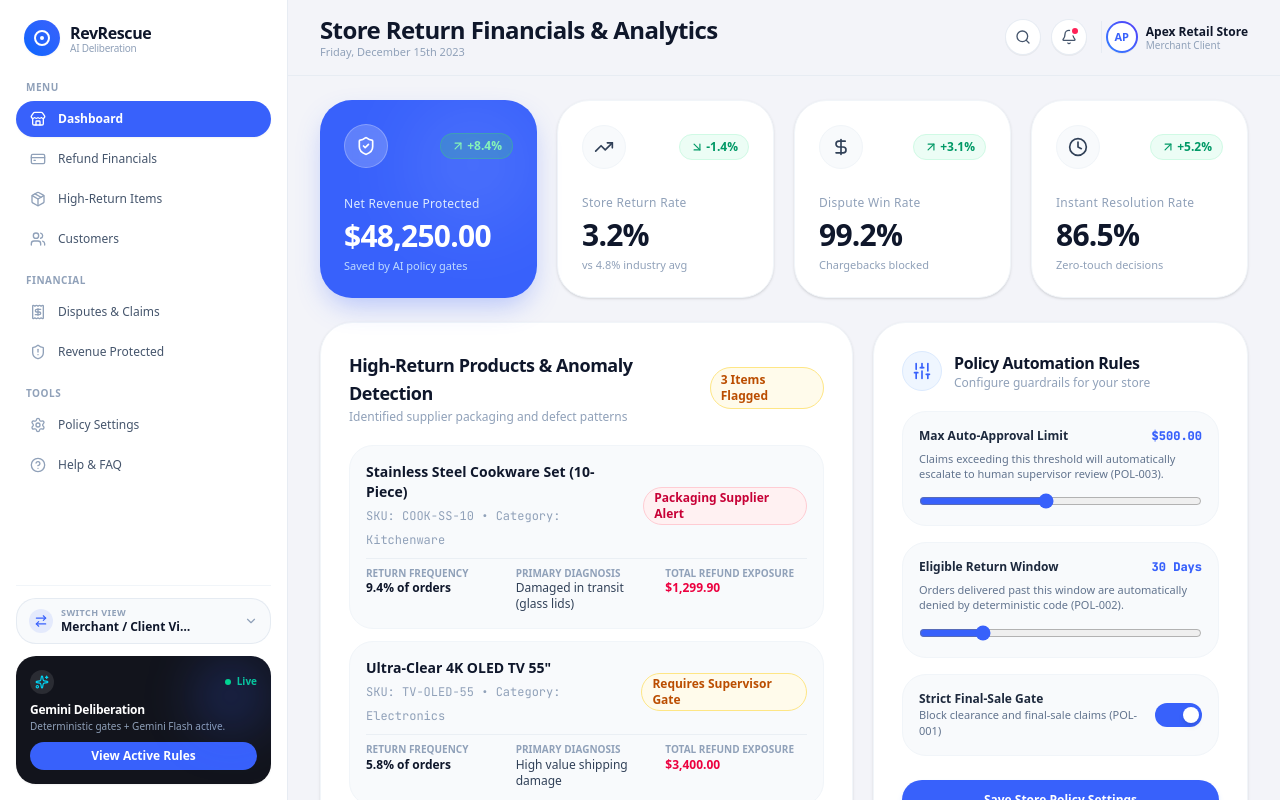
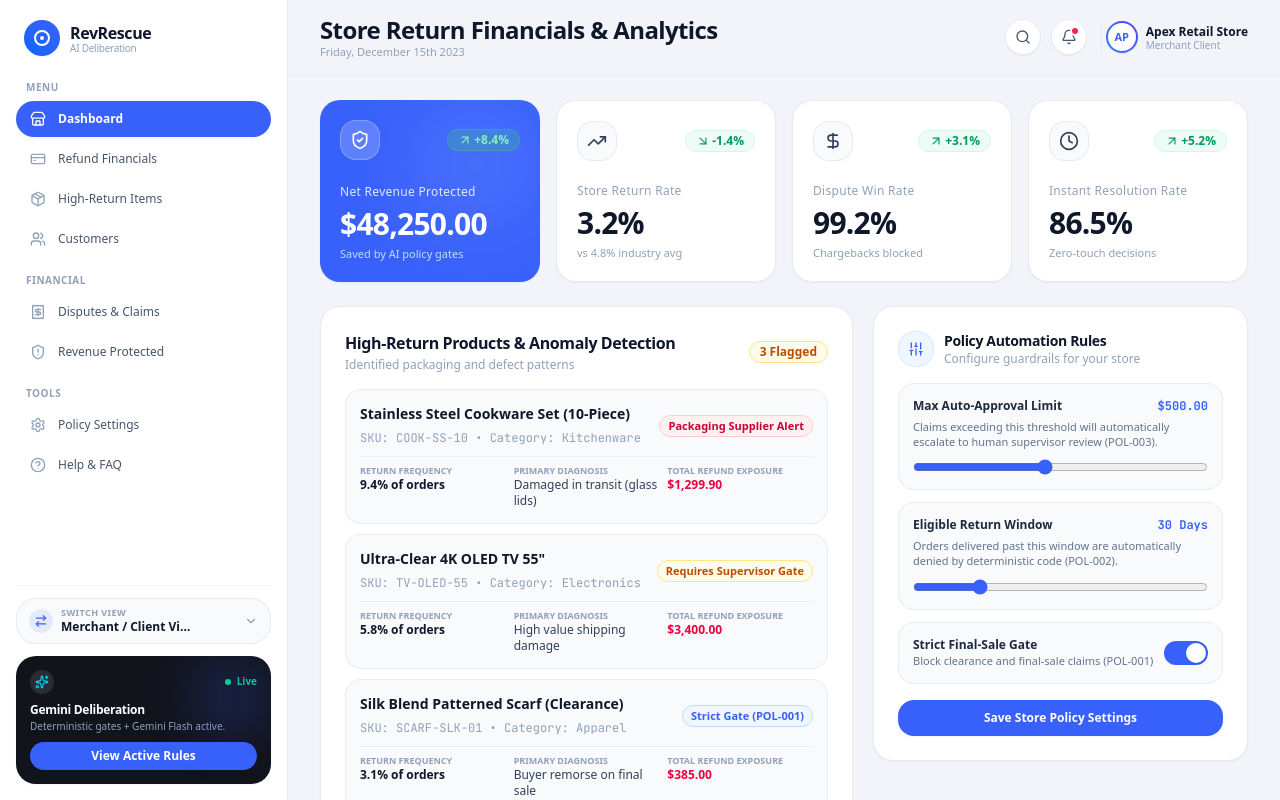
Before and after one commit to chrisokoriedev/RefundRescue, a Next.js app in the folder frontend/: page /merchant in a window 1280 px wide. Shown: the top 800 px of the page. Built offline with nearby package versions, Linux system fonts and the light colour scheme.

Commit message:
feat: add core frontend pages and UI components for admin, merchant, dealdeck, and policy modules

```diff
--- a/frontend/src/app/merchant/page.tsx
+++ b/frontend/src/app/merchant/page.tsx
@@ -5,15 +5,12 @@ import { DealDeckShell } from '../../components/layout/DealDeckShell';
 import {
   ShieldCheck,
   TrendingUp,
-  AlertTriangle,
-  Package,
   DollarSign,
   ArrowUpRight,
   ArrowDownRight,
   Sliders,
   CheckCircle,
-  Clock,
-  Sparkles
+  Clock
 } from 'lucide-react';
 
 export default function MerchantPortalPage() {
@@ -70,26 +67,26 @@ export default function MerchantPortalPage() {
         role: 'Merchant Client'
       }}
     >
-      {/* Top 4 KPI Cards in DealDeck Style */}
-      <div className="grid grid-cols-1 sm:grid-cols-2 lg:grid-cols-4 gap-4 sm:gap-5">
+      {/* Top 4 KPI Cards in DealDeck / Apple UI Style */}
+      <div className="grid grid-cols-1 sm:grid-cols-2 lg:grid-cols-4 gap-4">
 
         {/* Card 1: Vibrant Blue Card (Revenue Saved) */}
-        <div className="bg-[#3861FB] text-white rounded-3xl p-6 shadow-[0_12px_28px_-6px_rgba(56,97,251,0.35)] relative overflow-hidden flex flex-col justify-between">
+        <div className="bg-[#3861FB] text-white rounded-xl p-5 shadow-xs relative overflow-hidden flex flex-col justify-between">
           <div className="absolute top-0 right-0 w-32 h-32 bg-white/10 rounded-full blur-2xl pointer-events-none"></div>
 
           <div className="flex items-center justify-between">
-            <div className="w-11 h-11 rounded-2xl bg-white/20 backdrop-blur-xs flex items-center justify-center text-white border border-white/25">
+            <div className="w-10 h-10 rounded-lg bg-white/20 backdrop-blur-xs flex items-center justify-center text-white border border-white/25">
               <ShieldCheck className="w-5 h-5" />
             </div>
-            <span className="inline-flex items-center gap-0.5 text-xs font-bold px-2.5 py-1 rounded-full bg-[#2ECC71]/25 text-[#7DF3B2] border border-[#2ECC71]/35">
+            <span className="inline-flex items-center gap-0.5 text-xs font-bold px-2.5 py-0.5 rounded-full bg-[#2ECC71]/25 text-[#7DF3B2] border border-[#2ECC71]/35">
               <ArrowUpRight className="w-3.5 h-3.5" />
               <span>+8.4%</span>
             </span>
           </div>
 
-          <div className="mt-5">
+          <div className="mt-4">
             <span className="text-xs text-blue-100 font-medium tracking-wide">Net Revenue Protected</span>
-            <div className="text-3xl font-extrabold tracking-tight text-white mt-1">
+            <div className="text-2xl sm:text-3xl font-extrabold tracking-tight text-white mt-1">
               $48,250.00
             </div>
             <span className="text-[11px] text-blue-200 mt-1 block">Saved by AI policy gates</span>
@@ -97,20 +94,20 @@ export default function MerchantPortalPage() {
         </div>
 
         {/* Card 2: Return Rate */}
-        <div className="bg-white rounded-3xl p-6 shadow-sm border border-slate-100 flex flex-col justify-between">
+        <div className="bg-white rounded-xl p-5 shadow-xs border border-slate-200/80 flex flex-col justify-between">
           <div className="flex items-center justify-between">
-            <div className="w-11 h-11 rounded-2xl bg-slate-50 border border-slate-100 flex items-center justify-center text-slate-700">
+            <div className="w-10 h-10 rounded-lg bg-slate-50 border border-slate-200/80 flex items-center justify-center text-slate-700">
               <TrendingUp className="w-5 h-5" />
             </div>
-            <span className="inline-flex items-center gap-0.5 text-xs font-bold px-2.5 py-1 rounded-full bg-emerald-50 text-emerald-600 border border-emerald-100">
+            <span className="inline-flex items-center gap-0.5 text-xs font-bold px-2.5 py-0.5 rounded-full bg-emerald-50 text-emerald-600 border border-emerald-100">
               <ArrowDownRight className="w-3.5 h-3.5" />
               <span>-1.4%</span>
             </span>
           </div>
 
-          <div className="mt-5">
+          <div className="mt-4">
             <span className="text-xs text-slate-400 font-medium tracking-wide">Store Return Rate</span>
-            <div className="text-3xl font-extrabold tracking-tight text-slate-900 mt-1">
+            <div className="text-2xl sm:text-3xl font-extrabold tracking-tight text-slate-900 mt-1">
               3.2%
             </div>
             <span className="text-[11px] text-slate-400 mt-1 block">vs 4.8% industry avg</span>
@@ -118,20 +115,20 @@ export default function MerchantPortalPage() {
         </div>
 
         {/* Card 3: Dispute Win Rate */}
-        <div className="bg-white rounded-3xl p-6 shadow-sm border border-slate-100 flex flex-col justify-between">
+        <div className="bg-white rounded-xl p-5 shadow-xs border border-slate-200/80 flex flex-col justify-between">
           <div className="flex items-center justify-between">
-            <div className="w-11 h-11 rounded-2xl bg-slate-50 border border-slate-100 flex items-center justify-center text-slate-700">
+            <div className="w-10 h-10 rounded-lg bg-slate-50 border border-slate-200/80 flex items-center justify-center text-slate-700">
               <DollarSign className="w-5 h-5" />
             </div>
-            <span className="inline-flex items-center gap-0.5 text-xs font-bold px-2.5 py-1 rounded-full bg-emerald-50 text-emerald-600 border border-emerald-100">
+            <span className="inline-flex items-center gap-0.5 text-xs font-bold px-2.5 py-0.5 rounded-full bg-emerald-50 text-emerald-600 border border-emerald-100">
               <ArrowUpRight className="w-3.5 h-3.5" />
               <span>+3.1%</span>
             </span>
           </div>
 
-          <div className="mt-5">
+          <div className="mt-4">
             <span className="text-xs text-slate-400 font-medium tracking-wide">Dispute Win Rate</span>
-            <div className="text-3xl font-extrabold tracking-tight text-slate-900 mt-1">
+            <div className="text-2xl sm:text-3xl font-extrabold tracking-tight text-slate-900 mt-1">
               99.2%
             </div>
             <span className="text-[11px] text-slate-400 mt-1 block">Chargebacks blocked</span>
@@ -139,20 +136,20 @@ export default function MerchantPortalPage() {
         </div>
 
         {/* Card 4: Automated Resolution */}
-        <div className="bg-white rounded-3xl p-6 shadow-sm border border-slate-100 flex flex-col justify-between">
+        <div className="bg-white rounded-xl p-5 shadow-xs border border-slate-200/80 flex flex-col justify-between">
           <div className="flex items-center justify-between">
-            <div className="w-11 h-11 rounded-2xl bg-slate-50 border border-slate-100 flex items-center justify-center text-slate-700">
+            <div className="w-10 h-10 rounded-lg bg-slate-50 border border-slate-200/80 flex items-center justify-center text-slate-700">
               <Clock className="w-5 h-5" />
             </div>
-            <span className="inline-flex items-center gap-0.5 text-xs font-bold px-2.5 py-1 rounded-full bg-emerald-50 text-emerald-600 border border-emerald-100">
+            <span className="inline-flex items-center gap-0.5 text-xs font-bold px-2.5 py-0.5 rounded-full bg-emerald-50 text-emerald-600 border border-emerald-100">
               <ArrowUpRight className="w-3.5 h-3.5" />
               <span>+5.2%</span>
             </span>
           </div>
 
-          <div className="mt-5">
+          <div className="mt-4">
             <span className="text-xs text-slate-400 font-medium tracking-wide">Instant Resolution Rate</span>
-            <div className="text-3xl font-extrabold tracking-tight text-slate-900 mt-1">
+            <div className="text-2xl sm:text-3xl font-extrabold tracking-tight text-slate-900 mt-1">
               86.5%
             </div>
             <span className="text-[11px] text-slate-400 mt-1 block">Zero-touch decisions</span>
@@ -165,44 +162,44 @@ export default function MerchantPortalPage() {
       <div className="grid grid-cols-1 lg:grid-cols-12 gap-5 items-start">
 
         {/* Left Column: High-Return Product Inventory */}
-        <div className="lg:col-span-7 bg-white rounded-3xl p-6 sm:p-7 shadow-sm border border-slate-100 flex flex-col gap-5">
+        <div className="lg:col-span-7 bg-white rounded-xl p-5 sm:p-6 shadow-xs border border-slate-200/80 flex flex-col gap-4">
           <div className="flex items-center justify-between">
             <div>
-              <h3 className="text-lg font-bold text-slate-900 tracking-tight">High-Return Products & Anomaly Detection</h3>
-              <p className="text-xs text-slate-400 mt-0.5">Identified supplier packaging and defect patterns</p>
+              <h3 className="text-base font-bold text-slate-900 tracking-tight">High-Return Products & Anomaly Detection</h3>
+              <p className="text-xs text-slate-400 mt-0.5">Identified packaging and defect patterns</p>
             </div>
-            <span className="px-2.5 py-1 rounded-full bg-amber-50 text-amber-700 border border-amber-200 text-xs font-bold">
-              3 Items Flagged
+            <span className="px-2.5 py-0.5 rounded-md bg-amber-50 text-amber-700 border border-amber-200 text-xs font-bold">
+              3 Flagged
             </span>
           </div>
 
-          <div className="flex flex-col gap-3">
+          <div className="flex flex-col gap-2.5">
             {highReturnItems.map((item, idx) => (
               <div
                 key={idx}
-                className="p-4 rounded-2xl bg-slate-50 border border-slate-100 flex flex-col gap-2 hover:bg-slate-100/70 transition-colors"
+                className="p-3.5 rounded-lg bg-slate-50 border border-slate-200/70 flex flex-col gap-2 hover:bg-slate-100/70 transition-colors"
               >
-                <div className="flex flex-col sm:flex-row sm:items-center justify-between gap-2">
+                <div className="flex flex-col sm:flex-row sm:items-center justify-between gap-1.5">
                   <div>
                     <h4 className="font-bold text-sm text-slate-900">{item.name}</h4>
                     <span className="text-xs text-slate-400 font-mono">SKU: {item.sku} • Category: {item.category}</span>
                   </div>
-                  <span className={`px-2.5 py-0.5 rounded-full text-xs font-bold border ${item.statusColor}`}>
+                  <span className={`px-2 py-0.5 rounded-md text-[11px] font-bold border ${item.statusColor}`}>
                     {item.status}
                   </span>
                 </div>
 
                 <div className="grid grid-cols-1 sm:grid-cols-3 gap-2 pt-2 border-t border-slate-200/60 text-xs">
                   <div>
-                    <span className="text-slate-400 block text-[10px] uppercase font-bold">Return Frequency</span>
+                    <span className="text-slate-400 block text-[9px] uppercase font-bold">Return Frequency</span>
                     <strong className="text-slate-900">{item.returnRate} of orders</strong>
                   </div>
                   <div>
-                    <span className="text-slate-400 block text-[10px] uppercase font-bold">Primary Diagnosis</span>
+                    <span className="text-slate-400 block text-[9px] uppercase font-bold">Primary Diagnosis</span>
                     <span className="text-slate-700 font-medium">{item.primaryReason}</span>
                   </div>
                   <div>
-                    <span className="text-slate-400 block text-[10px] uppercase font-bold">Total Refund Exposure</span>
+                    <span className="text-slate-400 block text-[9px] uppercase font-bold">Total Refund Exposure</span>
                     <strong className="text-rose-600 font-bold">{item.financialImpact}</strong>
                   </div>
                 </div>
@@ -212,23 +209,23 @@ export default function MerchantPortalPage() {
         </div>
 
         {/* Right Column: Return Policy Automation Controls */}
-        <div className="lg:col-span-5 bg-white rounded-3xl p-6 sm:p-7 shadow-sm border border-slate-100 flex flex-col gap-5">
-          <div className="flex items-center gap-3">
-            <div className="w-10 h-10 rounded-2xl bg-blue-50 text-[#3861FB] border border-blue-100 flex items-center justify-center">
-              <Sliders className="w-5 h-5" />
+        <div className="lg:col-span-5 bg-white rounded-xl p-5 sm:p-6 shadow-xs border border-slate-200/80 flex flex-col gap-4">
+          <div className="flex items-center gap-2.5">
+            <div className="w-9 h-9 rounded-lg bg-blue-50 text-[#3861FB] border border-blue-100 flex items-center justify-center">
+              <Sliders className="w-4 h-4" />
             </div>
             <div>
-              <h3 className="text-base font-bold text-slate-900 tracking-tight">Policy Automation Rules</h3>
+              <h3 className="text-sm font-bold text-slate-900 tracking-tight">Policy Automation Rules</h3>
               <p className="text-xs text-slate-400">Configure guardrails for your store</p>
             </div>
           </div>
 
-          <div className="flex flex-col gap-4 text-xs">
+          <div className="flex flex-col gap-3 text-xs">
             {/* Auto Approval Threshold */}
-            <div className="p-4 rounded-2xl bg-slate-50 border border-slate-100 flex flex-col gap-2">
+            <div className="p-3.5 rounded-lg bg-slate-50 border border-slate-200/70 flex flex-col gap-1.5">
               <div className="flex items-center justify-between">
                 <span className="font-bold text-slate-800">Max Auto-Approval Limit</span>
-                <span className="font-extrabold text-[#3861FB] font-mono">${autoApprovalLimit}.00</span>
+                <span className="font-bold text-[#3861FB] font-mono">${autoApprovalLimit}.00</span>
               </div>
               <p className="text-[11px] text-slate-500">
                 Claims exceeding this threshold will automatically escalate to human supervisor review (POL-003).
@@ -245,10 +242,10 @@ export default function MerchantPortalPage() {
             </div>
 
             {/* Return Window */}
-            <div className="p-4 rounded-2xl bg-slate-50 border border-slate-100 flex flex-col gap-2">
+            <div className="p-3.5 rounded-lg bg-slate-50 border border-slate-200/70 flex flex-col gap-1.5">
               <div className="flex items-center justify-between">
                 <span className="font-bold text-slate-800">Eligible Return Window</span>
-                <span className="font-extrabold text-[#3861FB] font-mono">{returnWindowDays} Days</span>
+                <span className="font-bold text-[#3861FB] font-mono">{returnWindowDays} Days</span>
               </div>
               <p className="text-[11px] text-slate-500">
                 Orders delivered past this window are automatically denied by deterministic code (POL-002).
@@ -265,7 +262,7 @@ export default function MerchantPortalPage() {
             </div>
 
             {/* Final Sale Enforcement */}
-            <div className="p-4 rounded-2xl bg-slate-50 border border-slate-100 flex items-center justify-between">
+            <div className="p-3.5 rounded-lg bg-slate-50 border border-slate-200/70 flex items-center justify-between">
               <div>
                 <span className="font-bold text-slate-800 block">Strict Final-Sale Gate</span>
                 <span className="text-[11px] text-slate-500">Block clearance and final-sale claims (POL-001)</span>
@@ -273,13 +270,13 @@ export default function MerchantPortalPage() {
               <button
                 type="button"
                 onClick={() => setEnforceFinalSale(!enforceFinalSale)}
-                className={`w-12 h-6 flex items-center rounded-full p-1 cursor-pointer transition-colors ${
+                className={`w-11 h-6 flex items-center rounded-full p-0.5 cursor-pointer transition-colors ${
                   enforceFinalSale ? 'bg-[#3861FB]' : 'bg-slate-300'
                 }`}
               >
                 <div
-                  className={`bg-white w-4 h-4 rounded-full shadow-md transform transition-transform ${
-                    enforceFinalSale ? 'translate-x-6' : 'translate-x-0'
+                  className={`bg-white w-5 h-5 rounded-full shadow-sm transform transition-transform ${
+                    enforceFinalSale ? 'translate-x-5' : 'translate-x-0'
                   }`}
                 />
               </button>
@@ -289,7 +286,7 @@ export default function MerchantPortalPage() {
             <button
               type="button"
               onClick={handleSaveSettings}
-              className="w-full py-3 rounded-2xl bg-[#3861FB] hover:bg-[#2E52E0] text-white font-bold text-xs shadow-md shadow-blue-500/20 transition-all cursor-pointer flex items-center justify-center gap-2 mt-2"
+              className="w-full py-2.5 rounded-lg bg-[#3861FB] hover:bg-[#2E52E0] text-white font-bold text-xs shadow-xs transition-all cursor-pointer flex items-center justify-center gap-2 mt-1"
             >
               {savedSettings ? (
                 <>
--- a/frontend/src/components/layout/DealDeckShell.tsx
+++ b/frontend/src/components/layout/DealDeckShell.tsx
@@ -384,7 +384,7 @@ export function DealDeckShell({
     <div className="min-h-screen w-full bg-[#F3F4F9] text-slate-800 flex antialiased selection:bg-[#3861FB]/20 selection:text-[#3861FB]">
 
       {/* ── 1. Drawer Sticks to Left Edge (Fixed Full-Height Sidebar) ── */}
-      <aside className="hidden lg:flex fixed left-0 top-0 bottom-0 w-64 xl:w-72 h-screen z-30 bg-white border-r border-slate-200/80 flex-col overflow-y-auto">
+      <aside className="hidden lg:flex fixed left-0 top-0 bottom-0 w-64 xl:w-72 h-screen z-40 bg-white border-r border-slate-200/80 flex-col overflow-y-auto">
         {sidebarContent}
       </aside>
 
@@ -402,7 +402,7 @@ export function DealDeckShell({
       <div className="flex-1 w-full lg:pl-64 xl:pl-72 flex flex-col min-h-screen">
 
         {/* ── 3. Top Panel Sticks Directly to Top (Sticky Header) ── */}
-        <header className="sticky top-0 z-20 w-full bg-[#F3F4F9]/90 backdrop-blur-md border-b border-slate-200/70 px-5 sm:px-8 py-3.5 flex items-center justify-between transition-shadow">
+        <header className="sticky top-0 z-30 w-full bg-[#F3F4F9]/95 backdrop-blur-md border-b border-slate-200/70 px-5 sm:px-8 py-3.5 flex items-center justify-between transition-shadow">
           <div className="flex items-center gap-3">
             <button
               type="button"
```
Also changed, not shown: frontend/src/app/admin/page.tsx (+4 -4 lines), frontend/src/app/page.tsx (+11 -11 lines), frontend/src/app/policy/page.tsx (+17 -17 lines), frontend/src/components/admin/OverrideModal.tsx (+19 -19 lines), frontend/src/components/admin/TicketTable.tsx (+23 -8 lines), frontend/src/components/dealdeck/CustomerGrowthBubbles.tsx (+5 -5 lines).
